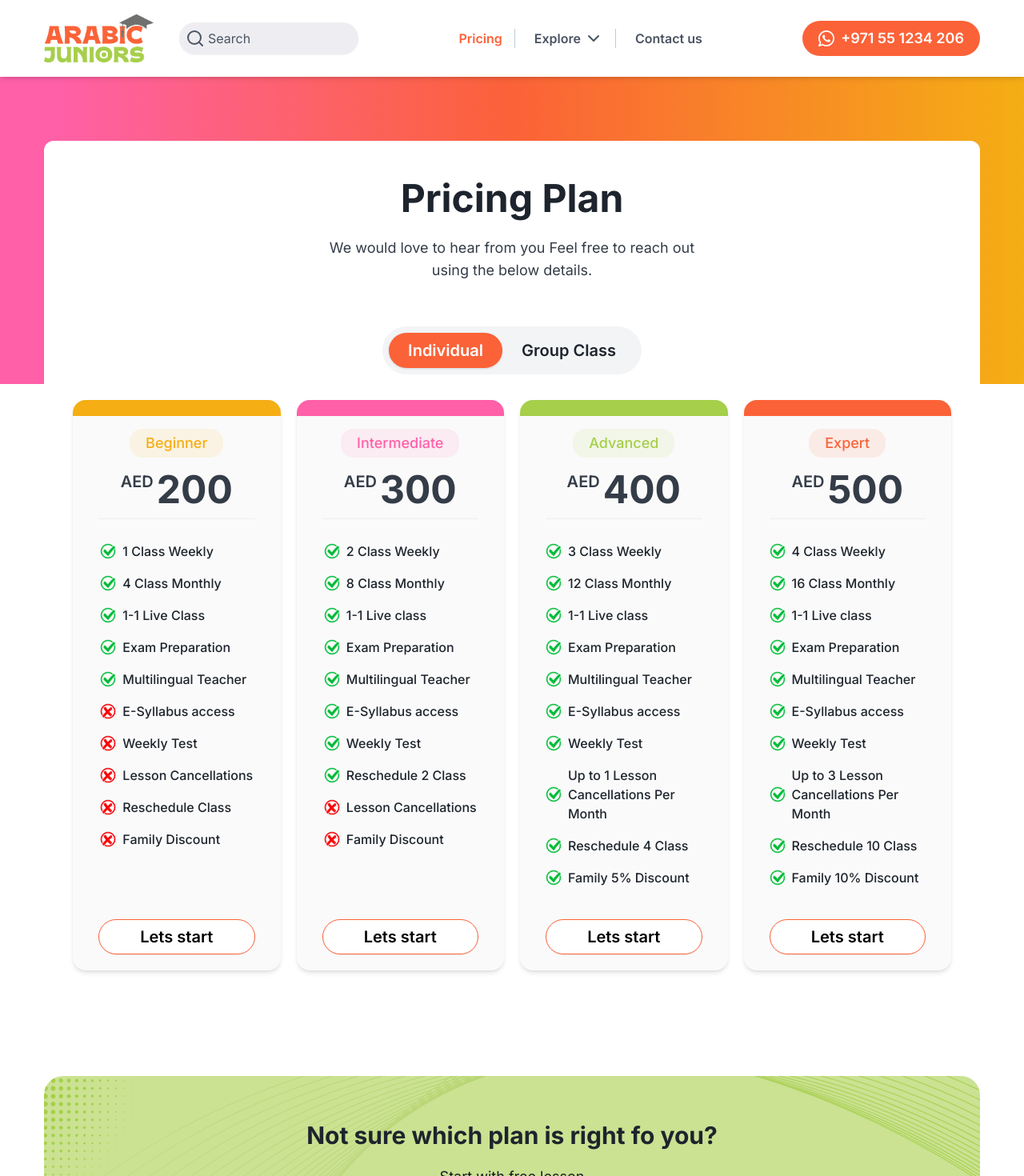
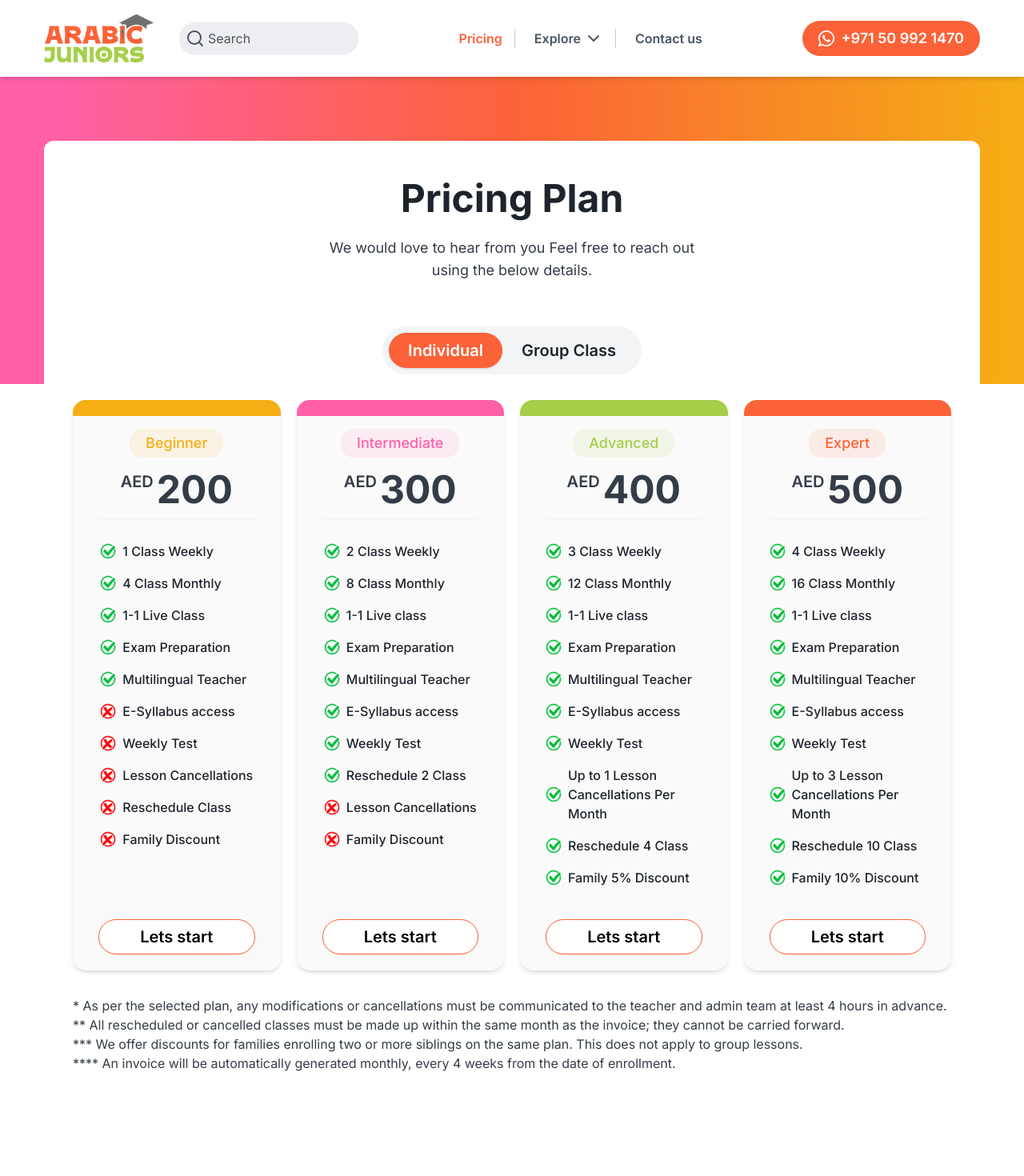
Before and after one commit to protamim/arabic-juniors, a Next.js app: page /pricing in a window 1280 px wide. Shown: the top 1470 px of the page at 80% size. Built offline with nearby package versions, Linux system fonts and the light colour scheme.

Commit message:
updated some pages content

```diff
--- a/src/app/(root)/contact-us/components/ContactInfo.tsx
+++ b/src/app/(root)/contact-us/components/ContactInfo.tsx
@@ -1,6 +1,5 @@
 import React from "react";
 import { IconCalling, IconEmail, IconLocation, IconWhatsApp } from "./svgIcons";
-import Link from "next/link";
 
 const ContactInfo = () => {
   return (
@@ -47,7 +46,7 @@ const ContactInfo = () => {
               <IconWhatsApp className="text-4xl" />
             </span>
             <span className="text-2xl font-bold text-neutral-900">
-              +456 1544 5651
+               +971 50 992 1470
             </span>
           </div>
         </div>
@@ -59,11 +58,11 @@ const ContactInfo = () => {
 export default ContactInfo;
 
 const CONTACT_LISTS = [
-  {
-    key: "phone",
-    icon: <IconCalling className="text-2xl text-orange-500" />,
-    label: "+456 1544 5651",
-  },
+  // {
+  //   key: "phone",
+  //   icon: <IconCalling className="text-2xl text-orange-500" />,
+  //   label: "+971 50 992 1470",
+  // },
   {
     key: "email",
     icon: <IconEmail className="text-2xl text-orange-500" />,
--- a/src/app/(root)/pricing/page.tsx
+++ b/src/app/(root)/pricing/page.tsx
@@ -250,6 +250,29 @@ const PricingPlanPage = () => {
                 ))}
               </Tabs>
             </div>
+
+            <div aria-describedby="section-bottom" className="mt-8">
+              <ul className="text-neutral-700 font-normal text-base">
+                <li>
+                  * As per the selected plan, any modifications or cancellations
+                  must be communicated to the teacher and admin team at least 4
+                  hours in advance.
+                </li>
+                <li>
+                  ** All rescheduled or cancelled classes must be made up within
+                  the same month as the invoice; they cannot be carried forward.
+                </li>
+                <li>
+                  *** We offer discounts for families enrolling two or more
+                  siblings on the same plan. This does not apply to group
+                  lessons.
+                </li>
+                <li>
+                  **** An invoice will be automatically generated monthly, every
+                  4 weeks from the date of enrollment.
+                </li>
+              </ul>
+            </div>
           </div>
         </div>
       </section>
--- a/src/app/(root)/test/page.tsx
+++ /dev/null
@@ -1,7 +0,0 @@
-import React from "react";
-
-const TestingStage = () => {
-  return <div>test your code here</div>;
-};
-
-export default TestingStage;
--- a/src/globals/Newsletter/NewsletterForm.tsx
+++ b/src/globals/Newsletter/NewsletterForm.tsx
@@ -53,7 +53,7 @@ const NewsletterForm = () => {
               </FormItem>
             )}
           />
-          <Button type="submit" className="rounded-lg">Submit</Button>
+          <Button type="submit" className="rounded-lg h-12 md:h-12">Submit</Button>
         </form>
       </Form>
     </React.Fragment>
--- a/src/globals/footer/Footer.tsx
+++ b/src/globals/footer/Footer.tsx
@@ -15,6 +15,7 @@ import {
   WhatsAppIcon,
   YouTubeIcon,
 } from "./SvgIcons";
+import { images } from "@/constants/images";
 
 const Footer = () => {
   return (
@@ -141,7 +142,7 @@ const Footer = () => {
 
             <div aria-label="help-center-column">
               {/* <Link
-                href={"tel:+456 1544 5651"}
+                href={"tel:+971 50 992 1470"}
                 aria-describedby="whatsapp-image"
                 className="w-full flex justify-center items-center scale-95 transition-transform ease-in-out duration-300 hover:scale-105"
               >
@@ -168,11 +169,11 @@ const Footer = () => {
                 >
                   <li aria-label="contact-item">
                     <Link
-                      href="tel:+456 1544 5651"
+                      href="tel:+971 50 992 1470"
                       className="flex items-center gap-x-3 text-lg font-normal text-neutral-800 max-w-max transition-all ease-in-out duration-300 hover:opacity-75"
                     >
                       <CallingIcon className="text-orange-500 text-2xl" />
-                      +456 1544 5651
+                      +971 50 992 1470
                     </Link>
                   </li>
 
--- a/src/globals/header/HeaderActionButton.tsx
+++ b/src/globals/header/HeaderActionButton.tsx
@@ -7,9 +7,9 @@ const HeaderActionButton = () => {
   return (
     <React.Fragment>
       <Button asChild aria-label="header-action-button">
-        <Link href={"tel:+971 55 1234 206"}>
+        <Link href={"tel:+971 50 992 1470"}>
           <WhatsAppIcon className="text-sm md:text-base lg:text-xl text-white" />
-          +971 55 1234 206
+           +971 50 992 1470
         </Link>
       </Button>
     </React.Fragment>
```
